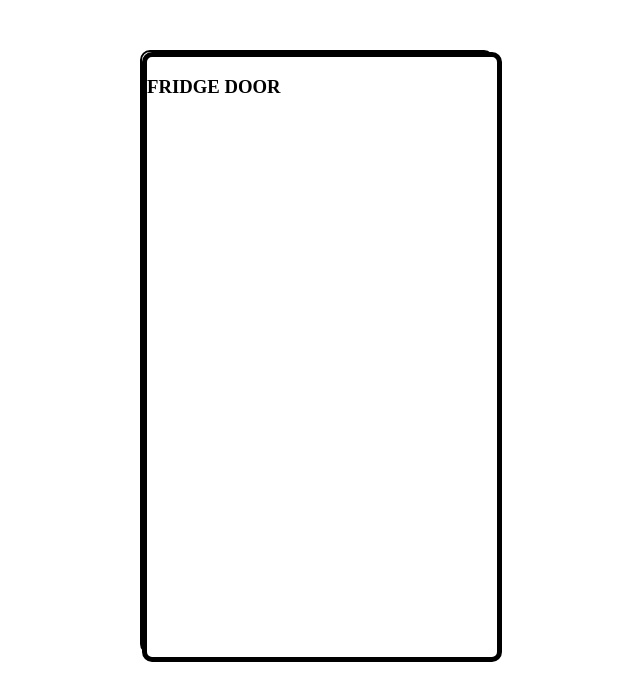
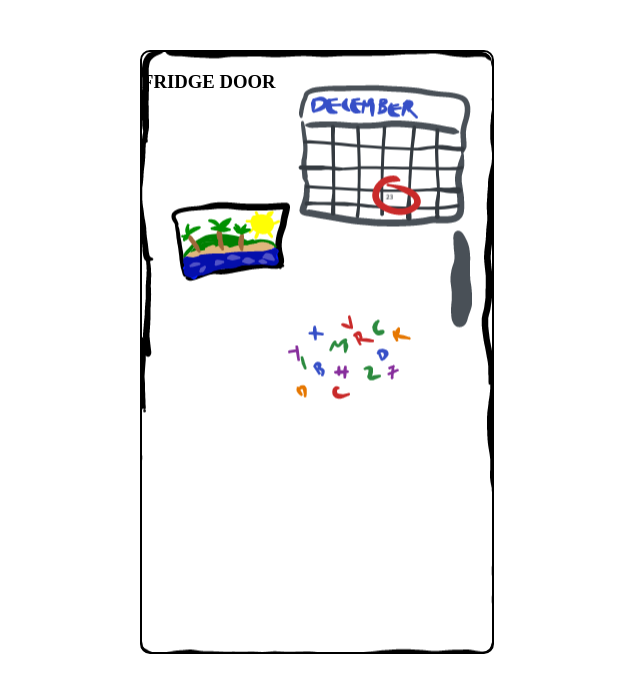
Before and after one commit to kimhonrada/Ref, a React app: page / in a window 1280 px wide. Shown: the top 700 px of the page, without its empty margins (323-963 px from the left). Built offline with nearby package versions, Linux system fonts and the light colour scheme; no server answers; the HTML template or start-up script is replaced by a standard one.

Commit message:
Updated fridge door image

```diff
--- a/client/component/App.jsx
+++ b/client/component/App.jsx
@@ -18,8 +18,7 @@ class App extends React.Component {
   getFood() {
     axios.get("/food")
       .then((result) => {
-        this.setState({ food: result.data.slice(0, 9) })
-        console.log(this.state.food)
+        this.setState({ food: result.data })
       }).catch((err) => {
         console.log(err)
       });
--- a/client/component/Food.jsx
+++ b/client/component/Food.jsx
@@ -3,7 +3,6 @@ import React from 'react';
 const Food = (props) => {
 
   const foodBlocks = props.food.map((food) =>
-    // <div key={food.id} className="food"><img src={food.url} alt={food.name}></img></div>
     <img className="food" src={food.picture} alt={food.name} key={food.id}></img>
   )
 
--- a/client/component/fridge.css
+++ b/client/component/fridge.css
@@ -5,11 +5,14 @@
   left: 0px;
   width: 350px;
   height: 600px;
-  border: 5px solid black;
   border-radius: 10px;
   transform-origin: left;
   /*Speed of the Door animation*/
   transition: all 0.8s ease-in-out;
+
+  background-image: url("fridgeDoor.png");
+  background-position: center;
+  background-repeat: no-repeat;
 }
 
 .doorOpen {
@@ -27,6 +30,10 @@
   transition: all 0.8s ease-in-out;
   transform: perspective(1200px) translateZ(0px) translateX(0px) translateY(0px)
     rotateY(-105deg);
+
+  background-image: url("fridgeDoor.png");
+  background-position: center;
+  background-repeat: no-repeat;
 }
 .fridgeBody {
   margin-top: 100px;
```
Also changed, not shown: client/component/fridgeDoor.png (added), 3 other files (tests, documents, lock files or other folders).
